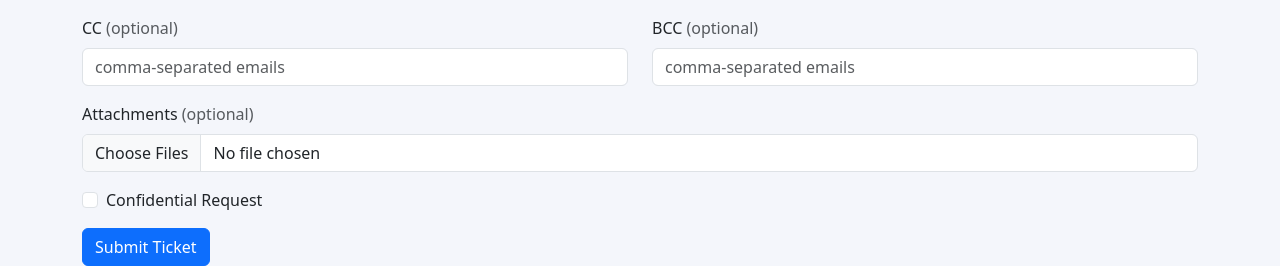
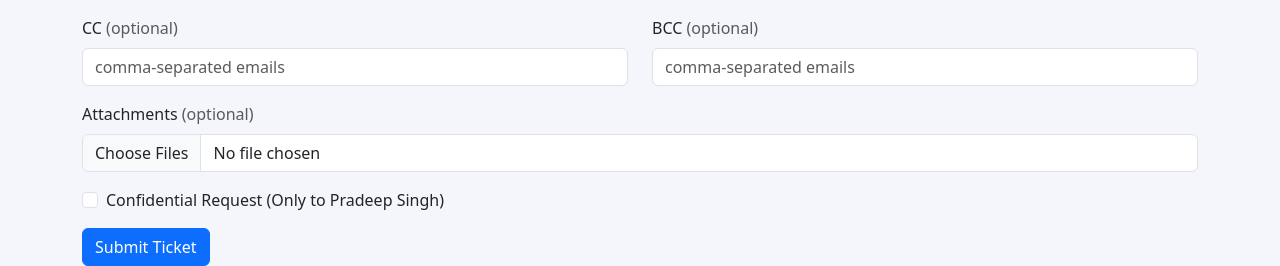
Before and after one commit to shashankshandilya-dotpe1754/data_ticket_system, a Flask app: template templates/requestor_form.html in a window 1280 px wide. Shown: the part 672-938 px from the top of the page. Run offline with Flask 3, Linux system fonts and the light colour scheme; the template is opened without the code that fills it, so the values that code supplies are empty; parts of the project's set-up code (start-up, migrations or seed data) failed here and were passed over; some libraries are stand-ins or nearby versions.

Commit message:
Update requestor_form.html

```diff
--- a/templates/requestor_form.html
+++ b/templates/requestor_form.html
@@ -66,7 +66,7 @@
             name="is_confidential">
 
         <label class="form-check-label" for="is_confidential">
-            Confidential Request
+            Confidential Request (Only to Pradeep Singh)
         </label>
     </div>
 </div>
```
